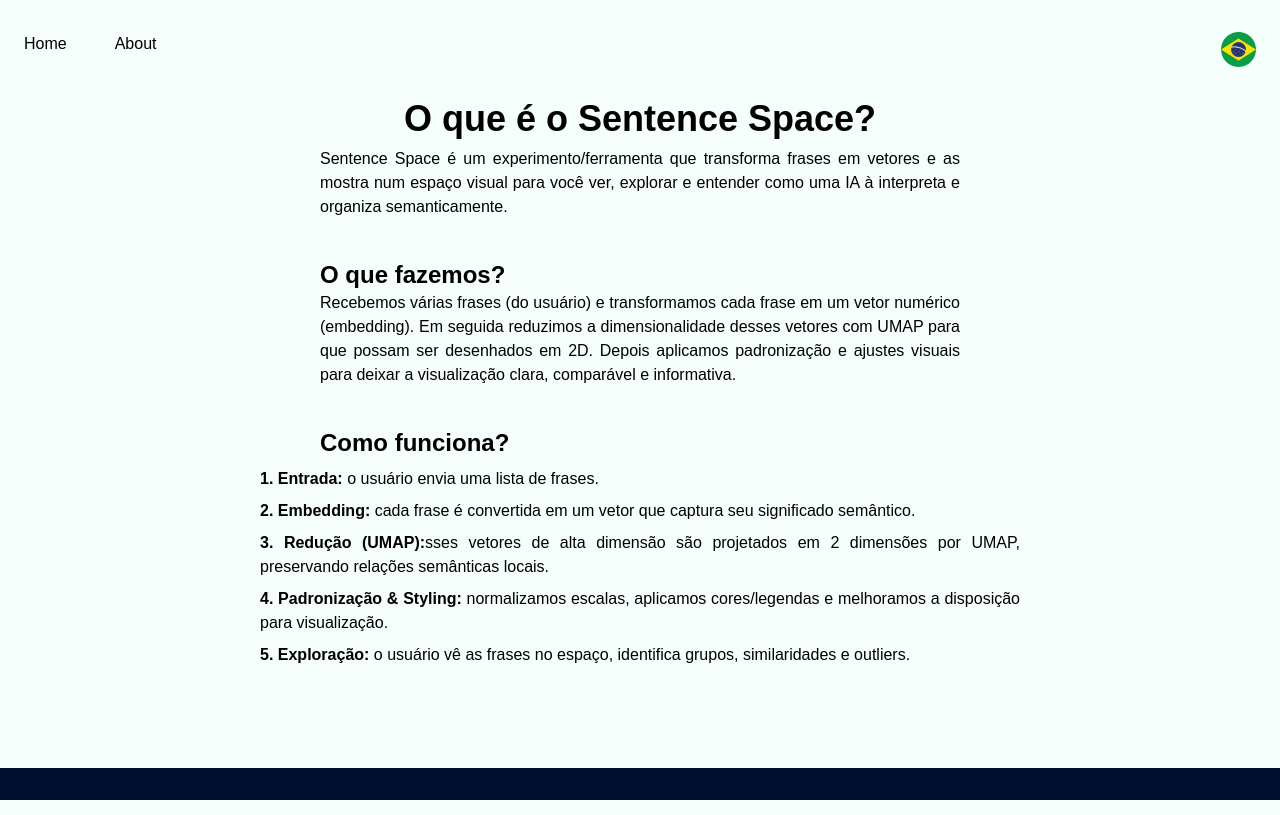
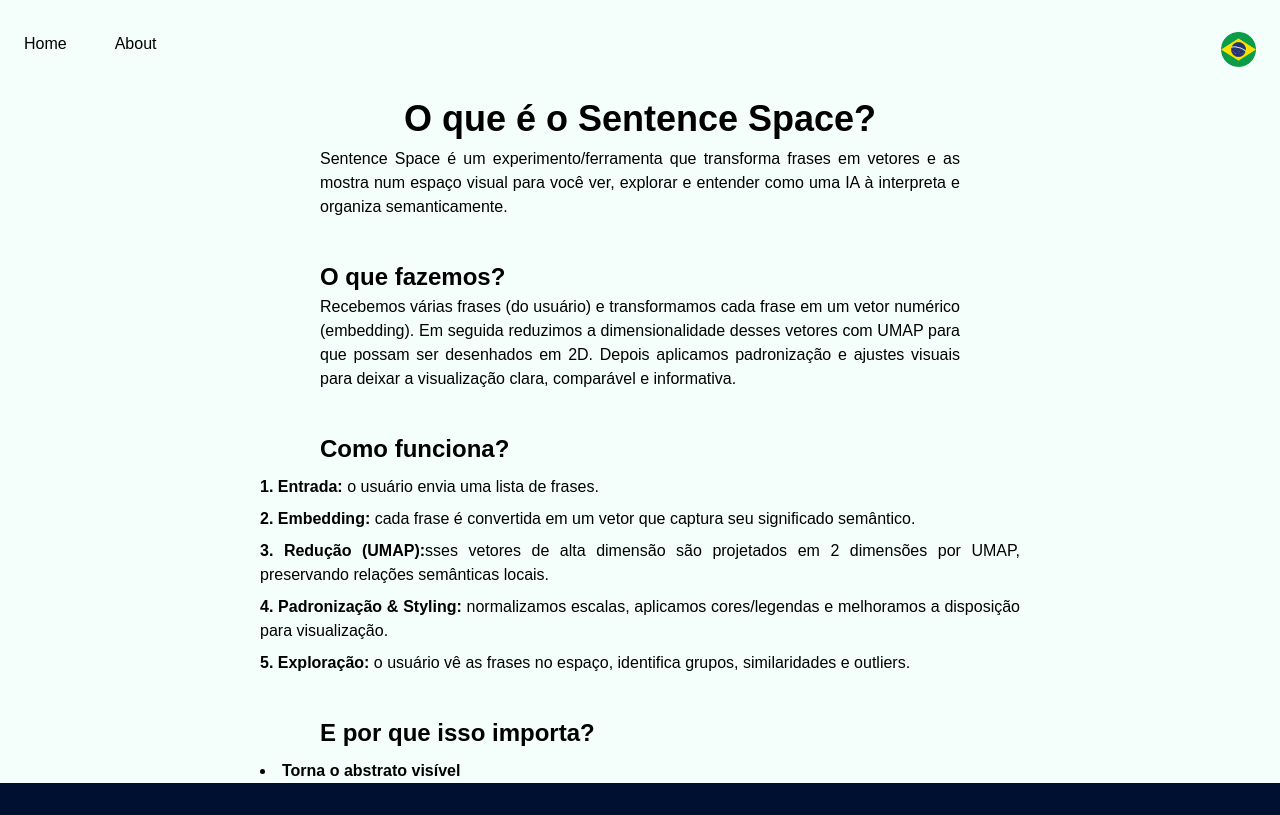
Before and after one commit to LucMazarJR/visual_embedding, a Next.js app in the folder front/: page /about in a window 1280 px wide. Built offline with nearby package versions, Linux system fonts and the light colour scheme.

Commit message:
refactor: move repetitive Tailwind components to separate CSS

```diff
--- /dev/null
+++ b/front/app/about/page.module.css
@@ -0,0 +1,8 @@
+.section h3 {
+    font-size: 1.5rem;
+    font-weight: 600;
+}
+
+.section span {
+    font-weight: 600;
+}
--- a/front/app/about/page.tsx
+++ b/front/app/about/page.tsx
@@ -1,3 +1,5 @@
+import styles from './page.module.css'
+
 export default function About() {
     return (
         <div className="flex flex-col items-center w-full text-center">
@@ -6,22 +8,28 @@ export default function About() {
                 <section>
                     <p>Sentence Space é um experimento/ferramenta que transforma frases em vetores e as mostra num espaço visual para você ver, explorar e entender como uma IA à interpreta e organiza semanticamente.</p>
                 </section>
-                <section>
-                    <h3 className="font-semibold text-2xl">O que fazemos?</h3>
+                <section className={styles.section}>
+                    <h3>O que fazemos?</h3>
                     <p>Recebemos várias frases (do usuário) e transformamos cada frase em um vetor numérico (embedding). Em seguida reduzimos a dimensionalidade desses vetores com UMAP para que possam ser desenhados em 2D. Depois aplicamos padronização e ajustes visuais para deixar a visualização clara, comparável e informativa.</p>
                 </section>
-                <section className="space-y-2">
-                    <h3 className="font-semibold text-2xl">Como funciona?</h3>
-                    <div className="flex flex-col items-center">
-                        <section className="w-[95vh]">
-                            <ol className="list-decimal list-inside space-y-2 marker:font-bold">
-                                <li><span className="font-bold">Entrada:</span> o usuário envia uma lista de frases.</li>
-                                <li><span className="font-bold">Embedding:</span> cada frase é convertida em um vetor que captura seu significado semântico.</li>
-                                <li><span className="font-bold">Redução (UMAP):</span>sses vetores de alta dimensão são projetados em 2 dimensões por UMAP, preservando relações semânticas locais.</li>
-                                <li><span className="font-bold">Padronização & Styling:</span> normalizamos escalas, aplicamos cores/legendas e melhoramos a disposição para visualização.</li>
-                                <li><span className="font-bold">Exploração:</span> o usuário vê as frases no espaço, identifica grupos, similaridades e outliers.</li>
-                            </ol>
-                        </section>
+                <section className={styles.section}>
+                    <h3>Como funciona?</h3>
+                    <div className="flex flex-col items-center mt-2">
+                        <ol className="list-decimal list-inside space-y-2 marker:font-bold w-[95vh]">
+                            <li><span>Entrada:</span> o usuário envia uma lista de frases.</li>
+                            <li><span>Embedding:</span> cada frase é convertida em um vetor que captura seu significado semântico.</li>
+                            <li><span>Redução (UMAP):</span>sses vetores de alta dimensão são projetados em 2 dimensões por UMAP, preservando relações semânticas locais.</li>
+                            <li><span>Padronização & Styling:</span> normalizamos escalas, aplicamos cores/legendas e melhoramos a disposição para visualização.</li>
+                            <li><span>Exploração:</span> o usuário vê as frases no espaço, identifica grupos, similaridades e outliers.</li>
+                        </ol>
+                    </div>
+                </section>
+                <section className={styles.section}>
+                    <h3>E por que isso importa?</h3>
+                    <div className="flex flex-col items-center mt-2">
+                        <ul className="list-disc list-inside space-y-2 marker:font-bold w-[95vh]">
+                            <li><span>Torna o abstrato visível</span></li>
+                        </ul>
                     </div>
                 </section>
             </div>
```
